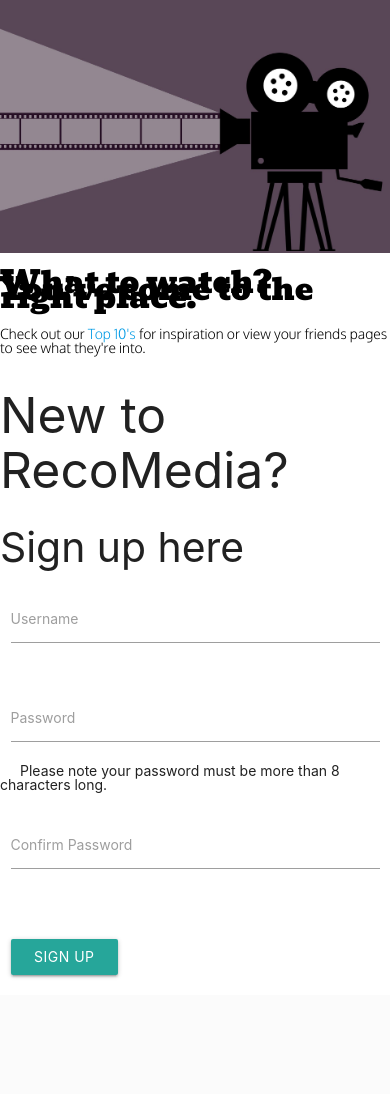
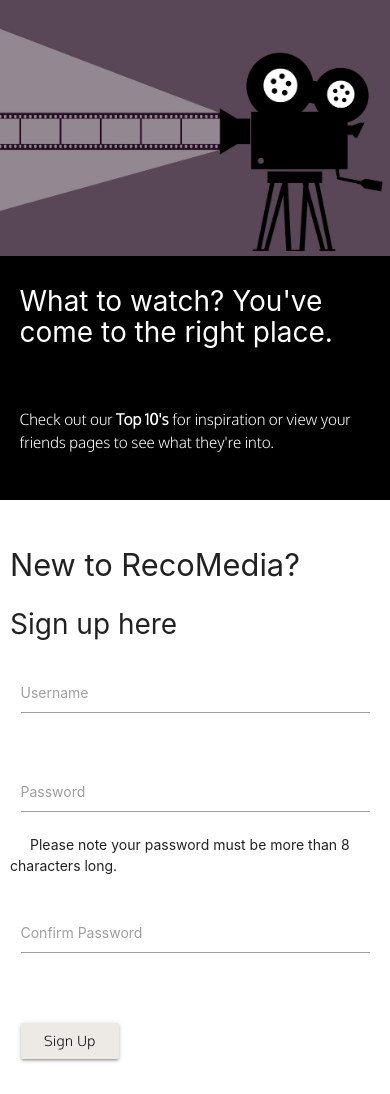
Before and after one commit to Domchap90/recoMedia, a Flask app: page / in a window 390 px wide. Shown: the part 56-1150 px from the top of the page. Before the commit the page ends 1034 px from the top, so only its background shows below. Run offline with Flask 2, Linux system fonts and the light colour scheme; the visitor is signed in with stand-in values (Sample User, id 1); data that the repository does not hold is empty; some libraries are stand-ins or nearby versions.

Commit message:
Form containers standardised and responsive. Styling for index page tagline, film display (grid) complete. Delete Modal customised.

```diff
--- a/static/css/style.css
+++ b/static/css/style.css
@@ -1,5 +1,19 @@
 /****************************************** Global Selectors          */
-
+.form-container{
+    margin: auto;
+    padding: 15px 10px;
+}
+.form-container h2 {
+    font-size: 2.2rem;
+}
+.form-container h3 {
+    font-size: 2rem;
+}
+p, li {
+    font-family: "Oxygen", sans-serif;
+    color: #000;
+    font-size: 1.1rem;
+}
 label {
     font-size: 1.2rem;
     color: #4d4d4d;
@@ -9,9 +23,32 @@
     margin-top: 8px;
     padding: 4px 12px;
 }
+.btn.form-submit{
+    background-color: #edeae5;
+    color: black;
+    font-family: "Oxygen", sans-serif;
+    text-transform: capitalize;
+}
+@media screen and (min-width: 450px) {
+    p, li {
+        font-size: 1.4rem !important;
+    }
+    .form-container{
+        width: 80%;
+        padding: 30px 20px;
+    }
+}
+
+@media screen and (min-width: 1300px) {
+    .form-container{
+        width: 50%;
+    }
+}
 /****************************************** Global Selectors - End    */
 
-h1 {
+/****************************************** base.html                  */
+
+nav h1 {
     margin: 1.8rem 0;
     font-family: "Bevan", sans-serif;
     line-height: 25%;
@@ -26,15 +63,18 @@
     margin: 0 20px;
 }
 nav ul a {
+    padding: 0 1vw;
     color: #000;
 }
 
 p, li {
     font-family: "Oxygen", sans-serif;
     color: #000;
+    font-size: 1.1rem;
 }
 #login-status{
     margin-right: 20px;
+    font-size: 16px !important;
     font-weight: bold;
 }
 
@@ -110,6 +164,45 @@
     max-width: 100vw;
 }
 
+.tagline{
+    padding: 30px 0px;
+    background-color: black;
+
+}
+.tagline h1{
+    color: white;
+    font-size: 2.0rem;
+    margin: 0 0 0 5vw;
+}
+.film-images-container{
+    display: flex;
+    justify-content: center;
+    background-color: black;
+}
+.film-images{
+    display: grid;
+    grid-template-columns: 15vw 15vw 15vw 15vw 15vw 15vw;
+    overflow: hidden;
+    max-height: 22.5vw;
+}
+.film-images-container img{
+    height: 22.5vw;
+}
+.main-description {
+    background-color: black;
+    padding: 30px 5vw;
+}
+.main-description p{
+    margin-block-start: 0;
+    color: white;
+}
+.main-description span{
+    color: white;
+    font-weight: bold;
+}
+.main-description span:hover{
+    color: #f5c518;
+}
 .red {
     color: red;
 }
@@ -204,7 +316,7 @@
     justify-content: center;
     align-items: center;
 }
-html{
+.table-container html{
     line-height: 1;
 }
 .table-container{
```
Also changed, not shown: other parts of static/css/style.css (+74 -2 lines).
